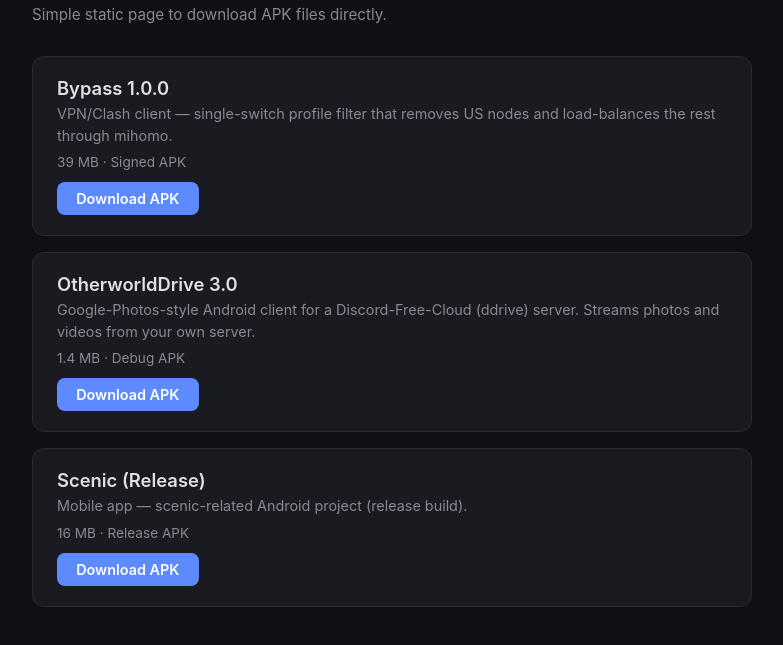
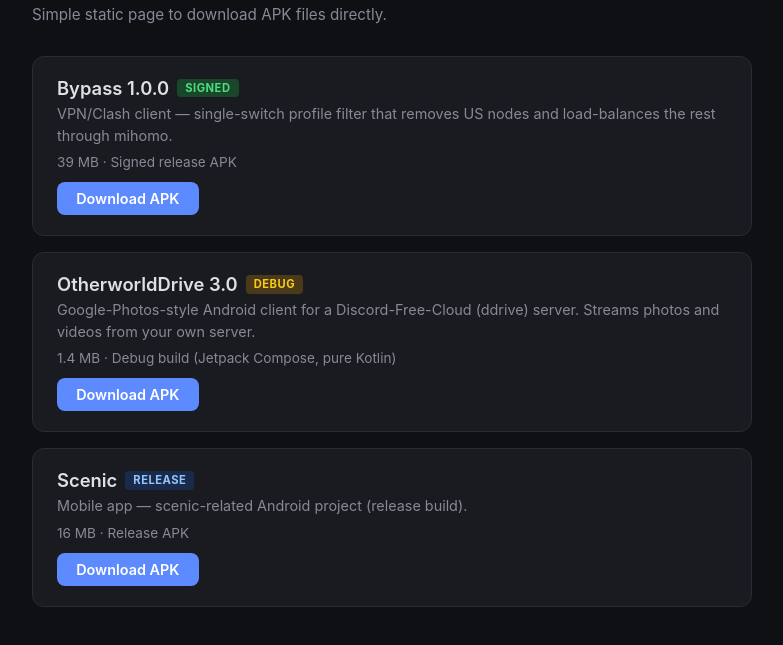
Before and after one commit to closedsrc/apk-downloads, a plain HTML site: page index.html in a window 1280 px wide. Shown: the part 69-714 px from the top of the page, without its empty margins (248-1031 px from the left). Drawn offline with Linux system fonts and the light colour scheme.

Commit message:
Update index.html with build type badges

```diff
--- a/index.html
+++ b/index.html
@@ -65,7 +65,23 @@
       font-size: 1.15rem;
       font-weight: 600;
       margin-bottom: 0.25rem;
+      display: flex;
+      align-items: center;
+      gap: 0.5rem;
     }
+
+    .badge {
+      font-size: 0.7rem;
+      font-weight: 700;
+      padding: 0.15rem 0.5rem;
+      border-radius: 4px;
+      text-transform: uppercase;
+      letter-spacing: 0.5px;
+    }
+
+    .badge-signed { background: #1a472a; color: #4ade80; }
+    .badge-debug { background: #4a3a1a; color: #facc15; }
+    .badge-release { background: #1a2a4a; color: #93c5fd; }
 
     .apk-desc {
       color: var(--muted);
@@ -104,21 +120,30 @@
 
     <div class="apk-list">
       <div class="apk-card">
-        <div class="apk-name">Bypass 1.0.0</div>
+        <div class="apk-name">
+          Bypass 1.0.0
+          <span class="badge badge-signed">Signed</span>
+        </div>
         <div class="apk-desc">VPN/Clash client — single-switch profile filter that removes US nodes and load-balances the rest through mihomo.</div>
-        <div class="apk-size">39 MB · Signed APK</div>
+        <div class="apk-size">39 MB · Signed release APK</div>
         <a href="Bypass-1.0.0-signed.apk" class="download-btn" download>Download APK</a>
       </div>
 
       <div class="apk-card">
-        <div class="apk-name">OtherworldDrive 3.0</div>
+        <div class="apk-name">
+          OtherworldDrive 3.0
+          <span class="badge badge-debug">Debug</span>
+        </div>
         <div class="apk-desc">Google-Photos-style Android client for a Discord-Free-Cloud (ddrive) server. Streams photos and videos from your own server.</div>
-        <div class="apk-size">1.4 MB · Debug APK</div>
+        <div class="apk-size">1.4 MB · Debug build (Jetpack Compose, pure Kotlin)</div>
         <a href="OtherworldDrive-3.0.apk" class="download-btn" download>Download APK</a>
       </div>
 
       <div class="apk-card">
-        <div class="apk-name">Scenic (Release)</div>
+        <div class="apk-name">
+          Scenic
+          <span class="badge badge-release">Release</span>
+        </div>
         <div class="apk-desc">Mobile app — scenic-related Android project (release build).</div>
         <div class="apk-size">16 MB · Release APK</div>
         <a href="Scenic-1.0-release.apk" class="download-btn" download>Download APK</a>
```
